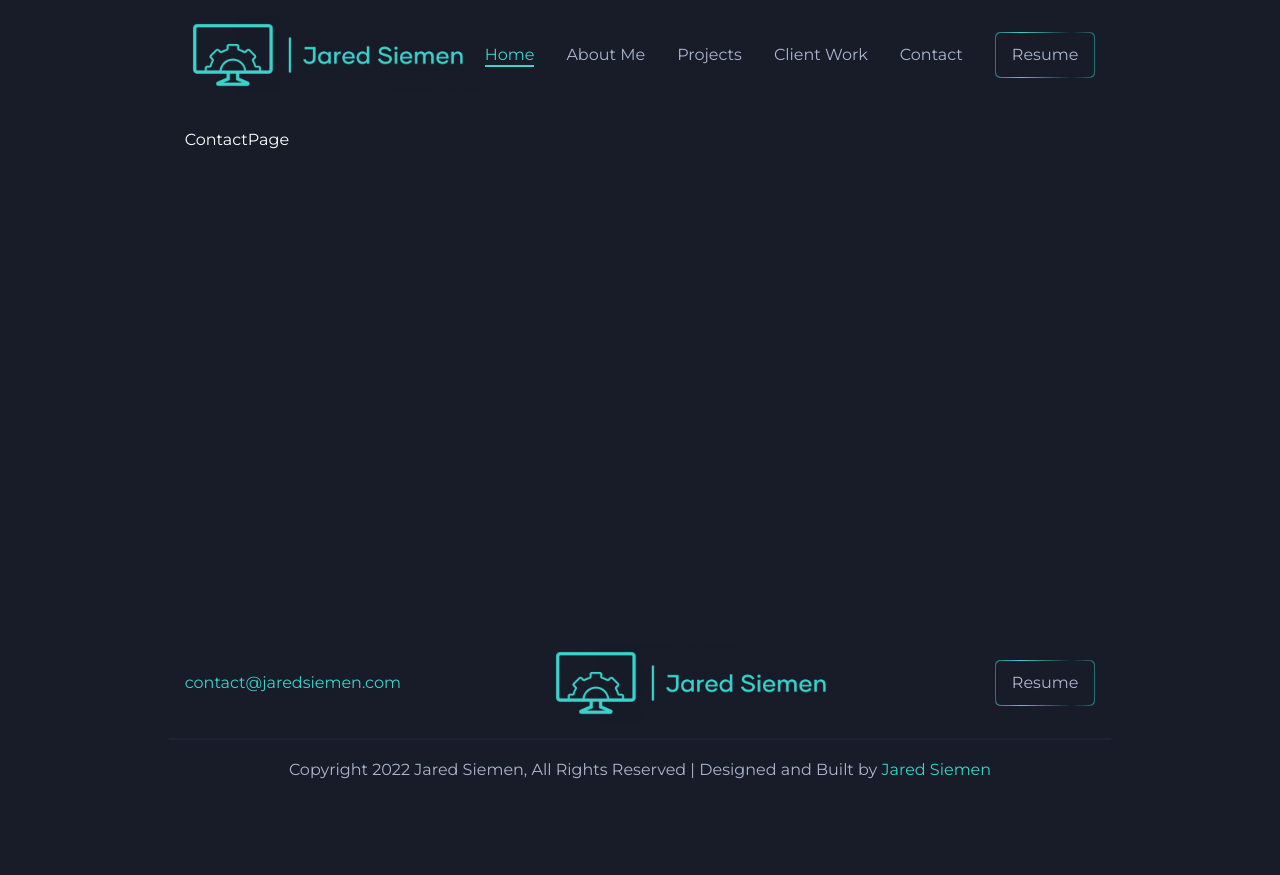
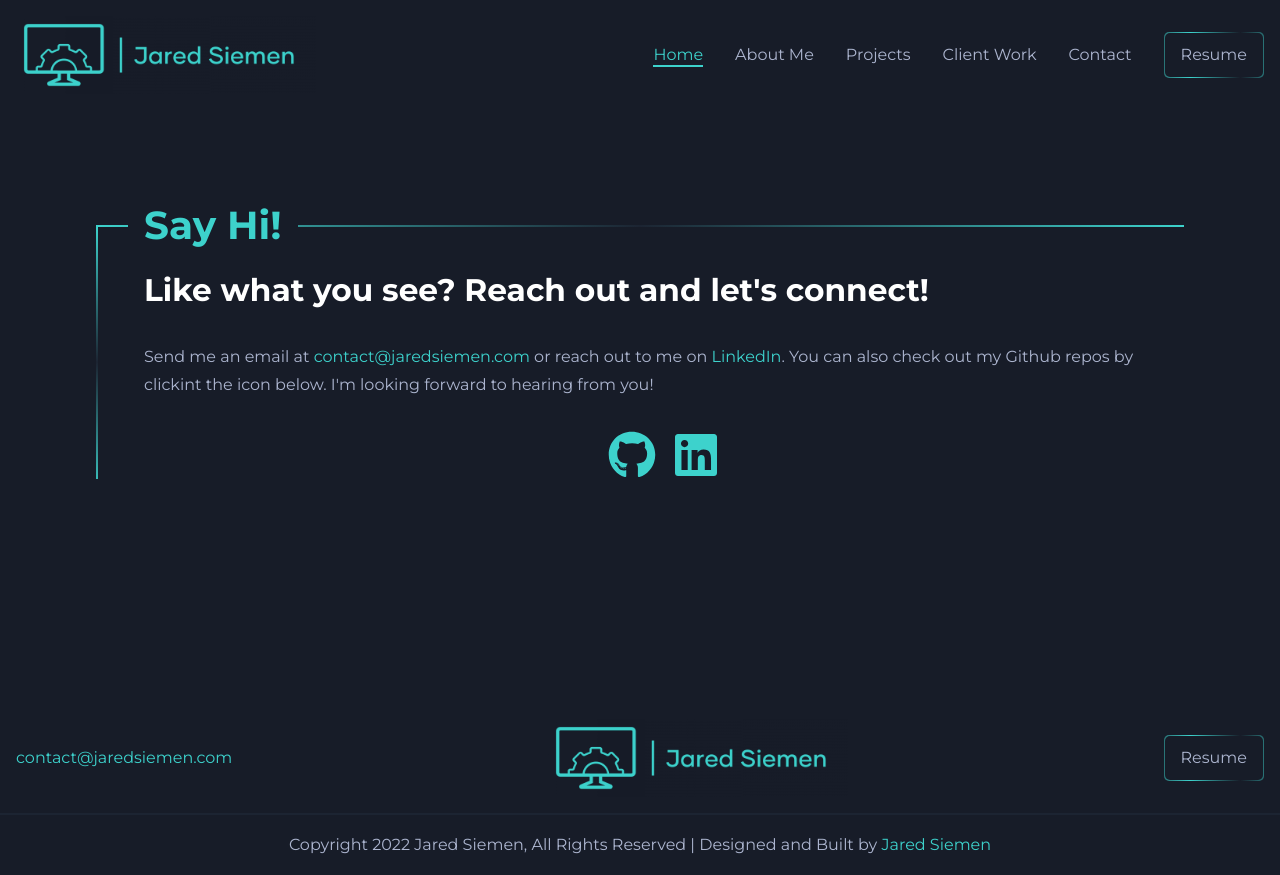
Before and after one commit to siemenjm/react-portfolio, a React (Create React App) app: page /contact in a window 1280 px wide. Before the commit the page ends 800 px from the top, so only its background shows below. Built offline with nearby package versions, Linux system fonts and the light colour scheme.

Commit message:
Populate contact page

```diff
--- a/src/pages/ContactPage.jsx
+++ b/src/pages/ContactPage.jsx
@@ -1,7 +1,28 @@
 import React from 'react';
+import { FaGithub, FaLinkedin } from 'react-icons/fa';
 
 export default function ContactPage() {
     return (
-        <div className='page'>ContactPage</div>
+        <div className='page'>
+            <section className="contact-section single-page">
+                <div className="line-effects">
+                    <div className="line-effect-container horizontal">
+                        <div className="horizontal-line-effect"></div>
+                        <h2 className="line-header color-accent">Say Hi!</h2>
+                    </div>
+                    <div className="line-effect-container vertical">
+                        <div className="vertical-line-effect"></div>
+                    </div>
+                </div>
+                <div className="content-wrapper left">
+                    <h3>Like what you see? Reach out and let's connect!</h3>
+                    <p>Send me an email at <span>contact@jaredsiemen.com</span> or reach out to me on <a href='https://www.linkedin.com/in/jaredsiemen' target='_blank' rel='noopener noreferrer' >LinkedIn</a>. You can also check out my Github repos by clickint the icon below. I'm looking forward to hearing from you!</p>
+                    <div className="link-wrapper">
+                        <FaGithub className='project-link-icon' />
+                        <FaLinkedin className='project-link-icon' />
+                    </div>
+                </div>
+            </section>
+        </div>
     );
 }
--- a/src/styles/ContactSection.css
+++ b/src/styles/ContactSection.css
@@ -3,6 +3,12 @@
     height: fit-content;
     overflow: hidden;
     justify-content: flex-start;
+}
+
+.contact-section.single-page {
+    opacity: 0;
+    animation: opacityAnimation 2s linear;
+    animation-fill-mode: forwards;
 }
 
 .contact-section > .content-wrapper {
@@ -12,6 +18,11 @@
     gap: 2rem;
     padding-top: 4rem;
     padding-right: 3rem;
+}
+
+.contact-section > .content-wrapper.left {
+    padding-left: 3rem;
+    padding-right: 0;
 }
 
 .contact-section span, .contact-section a {
```
